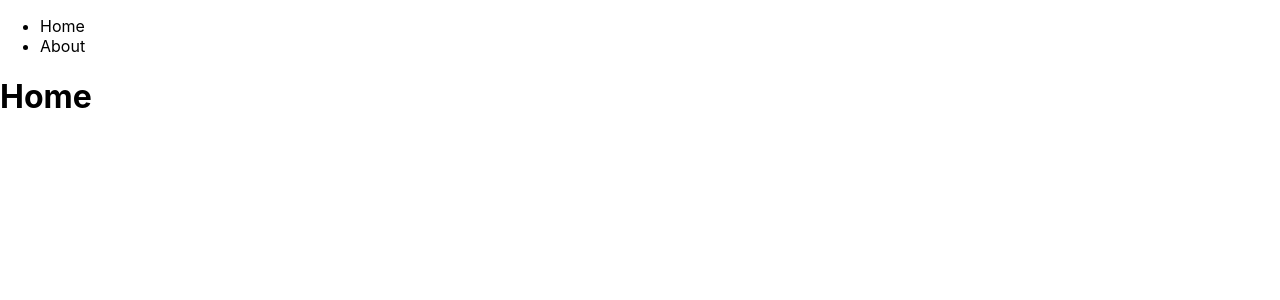
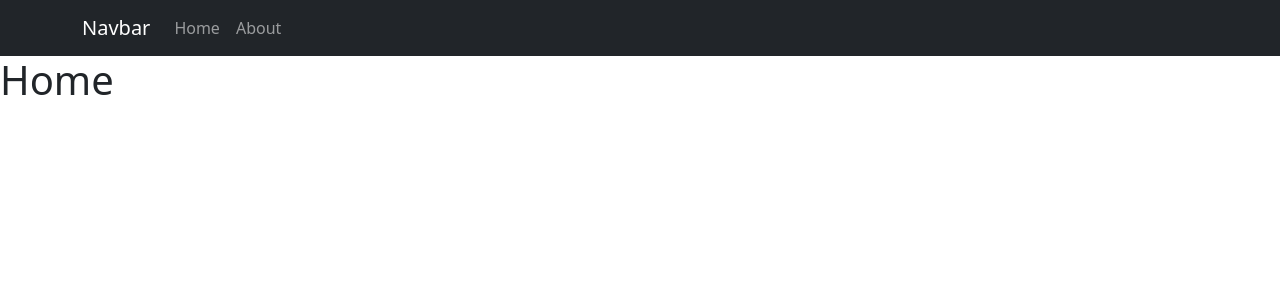
Before and after one commit to zayyid123/share-event, a Next.js app: page / in a window 1280 px wide. Shown: the top 300 px of the page. Built offline with nearby package versions, Linux system fonts and the light colour scheme.

Commit message:
menambahkan layout

```diff
--- a/components/Header/index.tsx
+++ b/components/Header/index.tsx
@@ -1,14 +1,18 @@
-import Link from "next/link"
+import { Navbar, Container, Nav } from "react-bootstrap";
+import Link from "next/link";
 
 export default function Header() {
     return (
         <>
-            <header>
-                <ul>
-                    <li><Link href='/'><a>Home</a></Link></li>
-                    <li><Link href='/about'><a>About</a></Link></li>
-                </ul>
-            </header>
+            <Navbar bg="dark" variant="dark">
+                <Container>
+                    <Navbar.Brand href="#home">Navbar</Navbar.Brand>
+                    <Nav className="me-auto">
+                        <Link href='/'><a className="nav-link">Home</a></Link>
+                        <Link href='/about'><a className="nav-link">About</a></Link>
+                    </Nav>
+                </Container>
+            </Navbar>
         </>
     )
 }
--- /dev/null
+++ b/components/Layout/index.tsx
@@ -0,0 +1,16 @@
+import { ReactNode } from "react";
+import Header from "../Header";
+
+interface LayoutProps {
+    children: ReactNode;
+}
+
+export default function Layout(props: LayoutProps) {
+    const { children } = props;
+    return (
+        <div>
+            <Header />
+            <div>{children}</div>
+        </div>
+    )
+}
--- a/package.json
+++ b/package.json
@@ -8,8 +8,10 @@
     "lint": "next lint"
   },
   "dependencies": {
+    "bootstrap": "^5.1.3",
     "next": "12.0.7",
     "react": "17.0.2",
+    "react-bootstrap": "^2.1.0",
     "react-dom": "17.0.2"
   },
   "devDependencies": {
--- a/pages/_app.tsx
+++ b/pages/_app.tsx
@@ -1,4 +1,5 @@
 import '../styles/globals.css'
+import 'bootstrap/dist/css/bootstrap.min.css';
 import type { AppProps } from 'next/app'
 
 function MyApp({ Component, pageProps }: AppProps) {
--- a/pages/index.tsx
+++ b/pages/index.tsx
@@ -1,10 +1,11 @@
-import Header from "../components/Header"
+import Layout from "../components/Layout";
 
 export default function Home() {
   return (
     <>
-      <Header />
-      <h1>Home</h1>
+      <Layout>
+        <h1>Home</h1>
+      </Layout>
     </>
   )
 }
```
Also changed, not shown: pages/about.tsx (+4 -3 lines), 1 other file (tests, documents, lock files or other folders).
